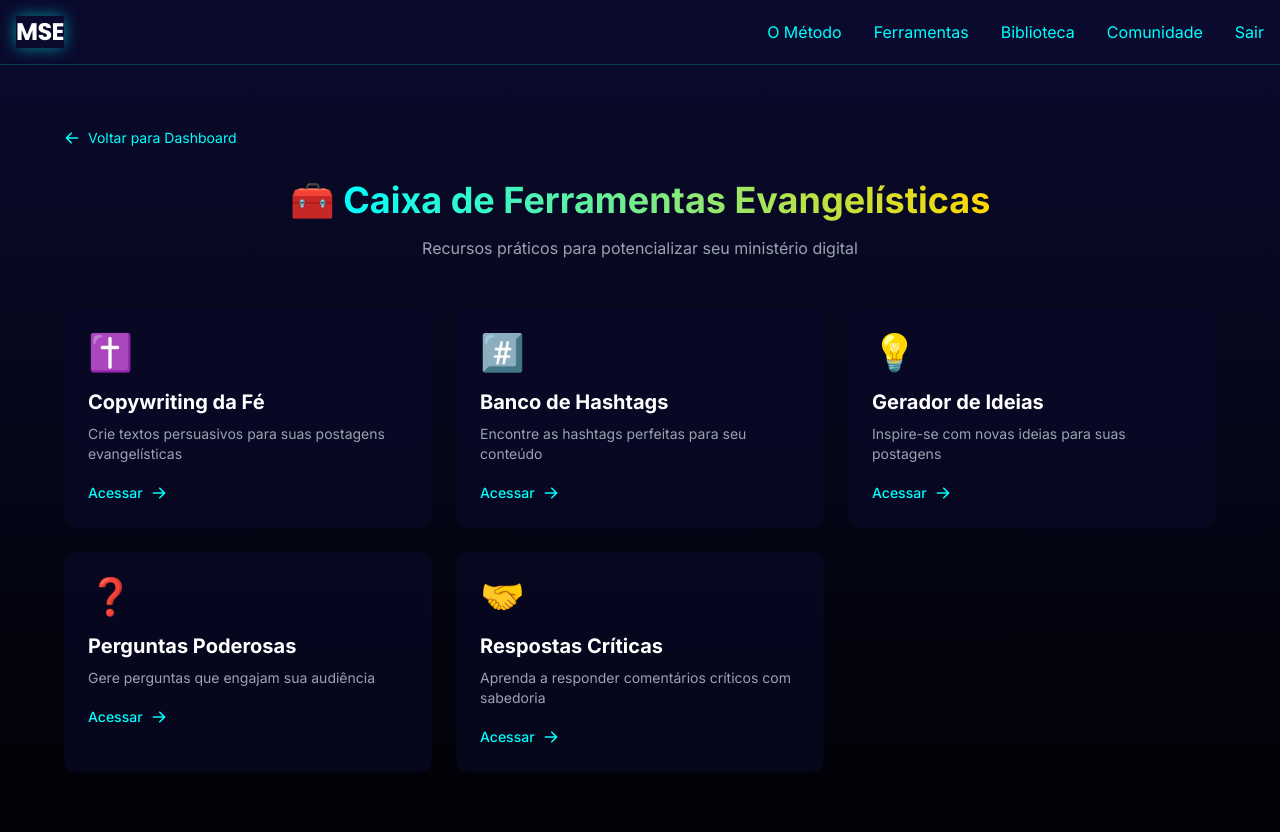
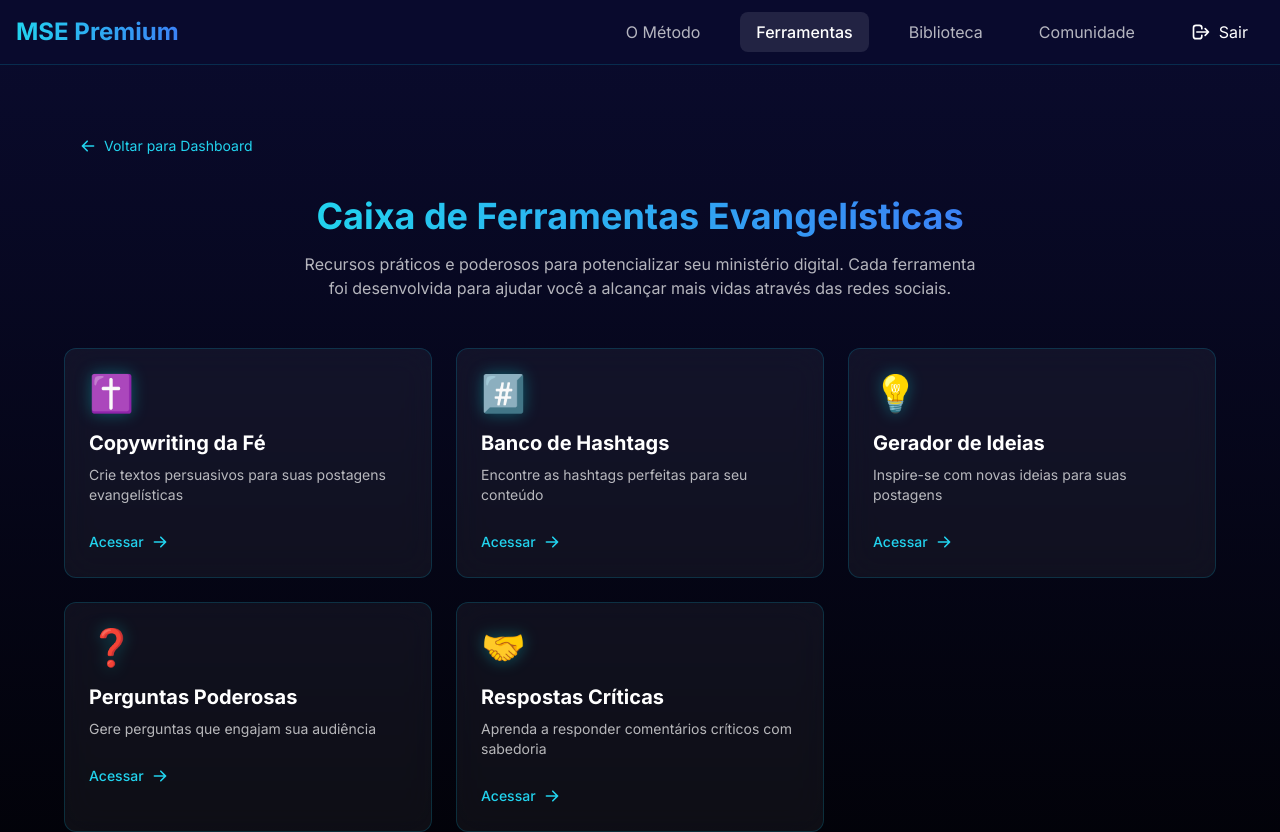
Before and after one commit to diegopxibot/webappMSE, a Next.js app: page /dashboard/ferramentas in a window 1280 px wide. Shown: the top 832 px of the page. Built offline with nearby package versions, Linux system fonts and the light colour scheme; sample sign-in values are in the browser's storage.

Commit message:
melhorias app

```diff
--- a/src/app/dashboard/ferramentas/page.tsx
+++ b/src/app/dashboard/ferramentas/page.tsx
@@ -1,10 +1,14 @@
-import { Suspense } from 'react'
+'use client'
+
+import { Suspense, useEffect } from 'react'
 import dynamic from 'next/dynamic'
-import Link from 'next/link';
+import Link from 'next/link'
+import { useAuth } from '@/components/auth/AuthProvider'
+import toast from 'react-hot-toast'
 
 const ToolCard = dynamic(() => import('@/components/ferramentas/ToolCard'), {
   loading: () => (
-    <div className="w-full h-48 bg-white rounded-lg shadow-sm animate-pulse" />
+    <div className="w-full h-48 bg-white/5 rounded-xl border border-cyan-500/20 animate-pulse" />
   )
 })
 
@@ -42,13 +46,30 @@ const tools = [
 ]
 
 export default function FerramentasPage() {
+  const { user } = useAuth()
+
+  useEffect(() => {
+    // Mostra mensagem de boas-vindas apenas na primeira visita
+    const hasVisitedTools = localStorage.getItem('hasVisitedTools')
+    if (!hasVisitedTools) {
+      toast.success(
+        `Bem-vindo(a) às ferramentas, ${user?.name?.split(' ')[0]}! Aqui você encontra recursos poderosos para seu ministério digital. 🙏`,
+        {
+          duration: 5000,
+          icon: '🎉'
+        }
+      )
+      localStorage.setItem('hasVisitedTools', 'true')
+    }
+  }, [user?.name])
+
   return (
-    <div className="min-h-screen p-8">
+    <div className="min-h-[calc(100dvh-4rem)] p-4 sm:p-8">
       <div className="mx-auto max-w-6xl">
         <div className="flex justify-between items-center mb-8">
           <Link
             href="/dashboard"
-            className="btn inline-flex items-center text-sm text-[#00FFFF] hover:underline"
+            className="inline-flex items-center px-4 py-2 text-sm text-cyan-400 hover:text-cyan-300 hover:bg-white/5 rounded-lg transition-all"
           >
             <svg className="mr-2 h-4 w-4 rotate-180" fill="currentColor" viewBox="0 0 20 20">
               <path fillRule="evenodd" d="M10.293 3.293a1 1 0 011.414 0l6 6a1 1 0 010 1.414l-6 6a1 1 0 01-1.414-1.414L14.586 11H3a1 1 0 110-2h11.586l-4.293-4.293a1 1 0 010-1.414z" clipRule="evenodd" />
@@ -58,13 +79,14 @@ export default function FerramentasPage() {
         </div>
 
         <div className="mb-12 text-center">
-          <h1 className="mb-4 text-4xl font-bold text-white">
-            🧰 <span className="bg-gradient-to-r from-[#00FFFF] to-[#FFD700] bg-clip-text text-transparent">
+          <h1 className="mb-4 text-3xl sm:text-4xl font-bold">
+            <span className="bg-gradient-to-r from-cyan-400 to-blue-500 bg-clip-text text-transparent">
               Caixa de Ferramentas Evangelísticas
             </span>
           </h1>
-          <p className="text-gray-400">
-            Recursos práticos para potencializar seu ministério digital
+          <p className="text-white/70 max-w-2xl mx-auto">
+            Recursos práticos e poderosos para potencializar seu ministério digital.
+            Cada ferramenta foi desenvolvida para ajudar você a alcançar mais vidas através das redes sociais.
           </p>
         </div>
 
@@ -72,13 +94,29 @@ export default function FerramentasPage() {
           {tools.map((tool) => (
             <Suspense
               key={tool.href}
-              fallback={<div className="w-full h-48 bg-white rounded-lg shadow-sm animate-pulse" />}
+              fallback={
+                <div className="w-full h-48 bg-white/5 rounded-xl border border-cyan-500/20 animate-pulse" />
+              }
             >
               <ToolCard {...tool} />
             </Suspense>
           ))}
         </div>
+
+        {/* Dica flutuante */}
+        <div className="mt-12 p-4 rounded-xl bg-gradient-to-r from-cyan-500/10 to-blue-500/10 border border-cyan-500/20 backdrop-blur-lg">
+          <div className="flex items-start gap-3">
+            <span className="text-2xl">💡</span>
+            <div>
+              <h3 className="text-white font-medium mb-1">Dica do dia</h3>
+              <p className="text-white/70 text-sm">
+                Experimente combinar diferentes ferramentas para criar conteúdo ainda mais impactante.
+                Por exemplo, use o Gerador de Ideias junto com o Copywriting da Fé para criar stories envolventes!
+              </p>
+            </div>
+          </div>
+        </div>
       </div>
     </div>
-  );
+  )
 }
--- a/src/components/ferramentas/ToolCard.tsx
+++ b/src/components/ferramentas/ToolCard.tsx
@@ -10,20 +10,41 @@ interface ToolCardProps {
 export default function ToolCard({ icon, title, description, href }: ToolCardProps) {
   return (
     <Link href={href}>
-      <div className="group h-full cursor-pointer rounded-xl bg-[#0A0B2E]/50 p-6 backdrop-blur-sm transition-all duration-300 hover:bg-[#0A0B2E]/70 hover:shadow-[0_0_15px_rgba(0,255,255,0.3)]">
-        <div className="flex flex-col gap-4">
-          <span className="text-4xl">{icon}</span>
+      <div className="group relative h-full cursor-pointer rounded-xl bg-white/5 border border-cyan-500/20 p-6 backdrop-blur-lg transition-all duration-300 hover:bg-white/10 hover:border-cyan-500/40 hover:shadow-[0_0_30px_rgba(0,255,255,0.2)]">
+        {/* Gradient overlay on hover */}
+        <div className="absolute inset-0 rounded-xl bg-gradient-to-br from-cyan-500/0 to-blue-500/0 opacity-0 group-hover:opacity-10 transition-opacity duration-300" />
+
+        <div className="relative flex flex-col gap-4">
+          {/* Icon with glowing effect */}
+          <div className="relative">
+            <span className="text-4xl filter drop-shadow-[0_0_8px_rgba(0,255,255,0.3)]">
+              {icon}
+            </span>
+            <div className="absolute inset-0 bg-cyan-500 opacity-0 group-hover:opacity-20 blur-xl transition-opacity duration-300" />
+          </div>
+
           <div>
-            <h3 className="mb-2 text-xl font-bold text-white group-hover:text-[#00FFFF]">
+            <h3 className="mb-2 text-xl font-bold bg-gradient-to-r from-white to-white bg-clip-text text-transparent group-hover:from-cyan-400 group-hover:to-blue-400 transition-all duration-300">
               {title}
             </h3>
-            <p className="text-sm text-gray-400">{description}</p>
+            <p className="text-sm text-white/70 group-hover:text-white/90 transition-colors duration-300">
+              {description}
+            </p>
           </div>
-          <div className="mt-auto">
-            <span className="inline-flex items-center text-sm font-medium text-[#00FFFF] group-hover:underline">
+
+          <div className="mt-auto pt-2">
+            <span className="inline-flex items-center text-sm font-medium text-cyan-400 group-hover:text-cyan-300 transition-colors duration-300">
               Acessar
-              <svg className="ml-2 h-4 w-4" fill="currentColor" viewBox="0 0 20 20">
-                <path fillRule="evenodd" d="M10.293 3.293a1 1 0 011.414 0l6 6a1 1 0 010 1.414l-6 6a1 1 0 01-1.414-1.414L14.586 11H3a1 1 0 110-2h11.586l-4.293-4.293a1 1 0 010-1.414z" clipRule="evenodd" />
+              <svg
+                className="ml-2 h-4 w-4 transform group-hover:translate-x-1 transition-transform duration-300"
+                fill="currentColor"
+                viewBox="0 0 20 20"
+              >
+                <path
+                  fillRule="evenodd"
+                  d="M10.293 3.293a1 1 0 011.414 0l6 6a1 1 0 010 1.414l-6 6a1 1 0 01-1.414-1.414L14.586 11H3a1 1 0 110-2h11.586l-4.293-4.293a1 1 0 010-1.414z"
+                  clipRule="evenodd"
+                />
               </svg>
             </span>
           </div>
--- a/src/components/layout/Navbar.tsx
+++ b/src/components/layout/Navbar.tsx
@@ -1,44 +1,95 @@
 'use client'
 
-import { useState } from 'react'
+import { useState, useEffect } from 'react'
 import Link from 'next/link'
-import { useRouter } from 'next/navigation'
+import { usePathname } from 'next/navigation'
+import { useAuth } from '@/components/auth/AuthProvider'
 
 export default function Navbar() {
-  const router = useRouter()
+  const pathname = usePathname()
+  const { logout } = useAuth()
   const [isOpen, setIsOpen] = useState(false)
+  const [showInstallButton, setShowInstallButton] = useState(false)
+  const [deferredPrompt, setDeferredPrompt] = useState<any>(null)
 
-  const handleLogout = () => {
-    localStorage.removeItem('isLoggedIn')
-    router.push('/login')
+  useEffect(() => {
+    const handleBeforeInstallPrompt = (e: Event) => {
+      e.preventDefault()
+      setDeferredPrompt(e)
+      setShowInstallButton(true)
+    }
+
+    window.addEventListener('beforeinstallprompt', handleBeforeInstallPrompt)
+
+    return () => {
+      window.removeEventListener('beforeinstallprompt', handleBeforeInstallPrompt)
+    }
+  }, [])
+
+  const handleInstall = async () => {
+    if (!deferredPrompt) return
+
+    deferredPrompt.prompt()
+    const { outcome } = await deferredPrompt.userChoice
+
+    if (outcome === 'accepted') {
+      setShowInstallButton(false)
+    }
+    setDeferredPrompt(null)
   }
 
   return (
     <>
-      <nav className="fixed w-full bg-dark/95 backdrop-blur-lg z-50 border-b border-primary/20">
+      <nav className="fixed w-full bg-[#0A0B2E]/95 backdrop-blur-lg z-50 border-b border-cyan-500/20">
         <div className="container mx-auto px-4">
           <div className="flex justify-between items-center h-16">
             <Link href="/dashboard" className="flex items-center space-x-2">
-              <span className="text-2xl font-heading font-bold text-white neon-glow">MSE</span>
+              <span className="text-2xl font-bold bg-gradient-to-r from-cyan-400 to-blue-500 text-transparent bg-clip-text">
+                MSE Premium
+              </span>
             </Link>
 
             {/* Desktop Menu */}
-            <div className="hidden md:flex items-center space-x-8">
-              <NavLink href="/dashboard/metodo">O Método</NavLink>
-              <NavLink href="/dashboard/ferramentas">Ferramentas</NavLink>
-              <NavLink href="/dashboard/biblioteca">Biblioteca</NavLink>
-              <NavLink href="/dashboard/comunidade">Comunidade</NavLink>
+            <div className="hidden md:flex items-center space-x-6">
+              <NavLink href="/dashboard/metodo" active={pathname.includes('/metodo')}>
+                O Método
+              </NavLink>
+              <NavLink href="/dashboard/ferramentas" active={pathname.includes('/ferramentas')}>
+                Ferramentas
+              </NavLink>
+              <NavLink href="/dashboard/biblioteca" active={pathname.includes('/biblioteca')}>
+                Biblioteca
+              </NavLink>
+              <NavLink href="/dashboard/comunidade" active={pathname.includes('/comunidade')}>
+                Comunidade
+              </NavLink>
+
+              {showInstallButton && (
+                <button
+                  onClick={handleInstall}
+                  className="px-4 py-2 bg-gradient-to-r from-cyan-500 to-blue-500 text-white rounded-lg font-medium hover:from-cyan-600 hover:to-blue-600 transition-all active:scale-[0.98] flex items-center gap-2"
+                >
+                  <svg className="w-5 h-5" fill="none" stroke="currentColor" viewBox="0 0 24 24">
+                    <path strokeLinecap="round" strokeLinejoin="round" strokeWidth={2} d="M4 16v1a3 3 0 003 3h10a3 3 0 003-3v-1m-4-4l-4 4m0 0l-4-4m4 4V4" />
+                  </svg>
+                  Instalar App
+                </button>
+              )}
+
               <button
-                onClick={handleLogout}
-                className="text-primary hover:text-white transition-colors duration-300"
+                onClick={logout}
+                className="px-4 py-2 text-white hover:bg-white/10 rounded-lg transition-all flex items-center gap-2"
               >
+                <svg className="w-5 h-5" fill="none" stroke="currentColor" viewBox="0 0 24 24">
+                  <path strokeLinecap="round" strokeLinejoin="round" strokeWidth={2} d="M17 16l4-4m0 0l-4-4m4 4H7m6 4v1a3 3 0 01-3 3H6a3 3 0 01-3-3V7a3 3 0 013-3h4a3 3 0 013 3v1" />
+                </svg>
                 Sair
               </button>
             </div>
 
             {/* Mobile Menu Button */}
             <button
-              className="md:hidden text-primary"
+              className="md:hidden text-white p-2 hover:bg-white/10 rounded-lg"
               onClick={() => setIsOpen(!isOpen)}
             >
               <svg
@@ -61,27 +112,62 @@ export default function Navbar() {
 
           {/* Mobile Menu */}
           {isOpen && (
-            <div className="md:hidden py-4">
-              <div className="flex flex-col space-y-4">
-                <MobileNavLink href="/dashboard/metodo" onClick={() => setIsOpen(false)}>
+            <div className="md:hidden py-4 bg-[#0A0B2E]/95 backdrop-blur-lg border-t border-cyan-500/20">
+              <div className="flex flex-col space-y-2">
+                <MobileNavLink
+                  href="/dashboard/metodo"
+                  onClick={() => setIsOpen(false)}
+                  active={pathname.includes('/metodo')}
+                >
                   O Método
                 </MobileNavLink>
-                <MobileNavLink href="/dashboard/ferramentas" onClick={() => setIsOpen(false)}>
+                <MobileNavLink
+                  href="/dashboard/ferramentas"
+                  onClick={() => setIsOpen(false)}
+                  active={pathname.includes('/ferramentas')}
+                >
                   Ferramentas
                 </MobileNavLink>
-                <MobileNavLink href="/dashboard/biblioteca" onClick={() => setIsOpen(false)}>
+                <MobileNavLink
+                  href="/dashboard/biblioteca"
+                  onClick={() => setIsOpen(false)}
+                  active={pathname.includes('/biblioteca')}
+                >
                   Biblioteca
                 </MobileNavLink>
-                <MobileNavLink href="/dashboard/comunidade" onClick={() => setIsOpen(false)}>
+                <MobileNavLink
+                  href="/dashboard/comunidade"
+                  onClick={() => setIsOpen(false)}
+                  active={pathname.includes('/comunidade')}
+                >
                   Comunidade
                 </MobileNavLink>
+
+                {showInstallButton && (
+                  <button
+                    onClick={() => {
+                      setIsOpen(false)
+                      handleInstall()
+                    }}
+                    className="mx-4 px-4 py-2 bg-gradient-to-r from-cyan-500 to-blue-500 text-white rounded-lg font-medium hover:from-cyan-600 hover:to-blue-600 transition-all active:scale-[0.98] flex items-center gap-2"
+                  >
+                    <svg className="w-5 h-5" fill="none" stroke="currentColor" viewBox="0 0 24 24">
+                      <path strokeLinecap="round" strokeLinejoin="round" strokeWidth={2} d="M4 16v1a3 3 0 003 3h10a3 3 0 003-3v-1m-4-4l-4 4m0 0l-4-4m4 4V4" />
+                    </svg>
+                    Instalar App
+                  </button>
+                )}
+
                 <button
                   onClick={() => {
                     setIsOpen(false)
-                    handleLogout()
+                    logout()
                   }}
-                  className="text-primary hover:text-white transition-colors duration-300 block px-4 py-2"
+                  className="mx-4 px-4 py-2 text-white hover:bg-white/10 rounded-lg transition-all flex items-center gap-2"
                 >
+                  <svg className="w-5 h-5" fill="none" stroke="currentColor" viewBox="0 0 24 24">
+                    <path strokeLinecap="round" strokeLinejoin="round" strokeWidth={2} d="M17 16l4-4m0 0l-4-4m4 4H7m6 4v1a3 3 0 01-3 3H6a3 3 0 01-3-3V7a3 3 0 013-3h4a3 3 0 013 3v1" />
+                  </svg>
                   Sair
                 </button>
               </div>
@@ -94,11 +180,23 @@ export default function Navbar() {
   )
 }
 
-function NavLink({ href, children }: { href: string; children: React.ReactNode }) {
+function NavLink({
+  href,
+  active,
+  children
+}: {
+  href: string
+  active: boolean
+  children: React.ReactNode
+}) {
   return (
     <Link
       href={href}
-      className="text-primary hover:text-white transition-colors duration-300"
+      className={`px-4 py-2 rounded-lg transition-all ${
+        active
+          ? 'bg-white/10 text-white font-medium'
+          : 'text-white/70 hover:text-white hover:bg-white/5'
+      }`}
     >
       {children}
     </Link>
@@ -107,10 +205,12 @@ function NavLink({ href, children }: { href: string; children: React.ReactNode }
 
 function MobileNavLink({
   href,
+  active,
   onClick,
   children,
 }: {
   href: string
+  active: boolean
   onClick: () => void
   children: React.ReactNode
 }) {
@@ -118,7 +218,11 @@ function MobileNavLink({
     <Link
       href={href}
       onClick={onClick}
-      className="text-primary hover:text-white transition-colors duration-300 block px-4 py-2"
+      className={`mx-4 px-4 py-2 rounded-lg transition-all ${
+        active
+          ? 'bg-white/10 text-white font-medium'
+          : 'text-white/70 hover:text-white hover:bg-white/5'
+      }`}
     >
       {children}
     </Link>
```
